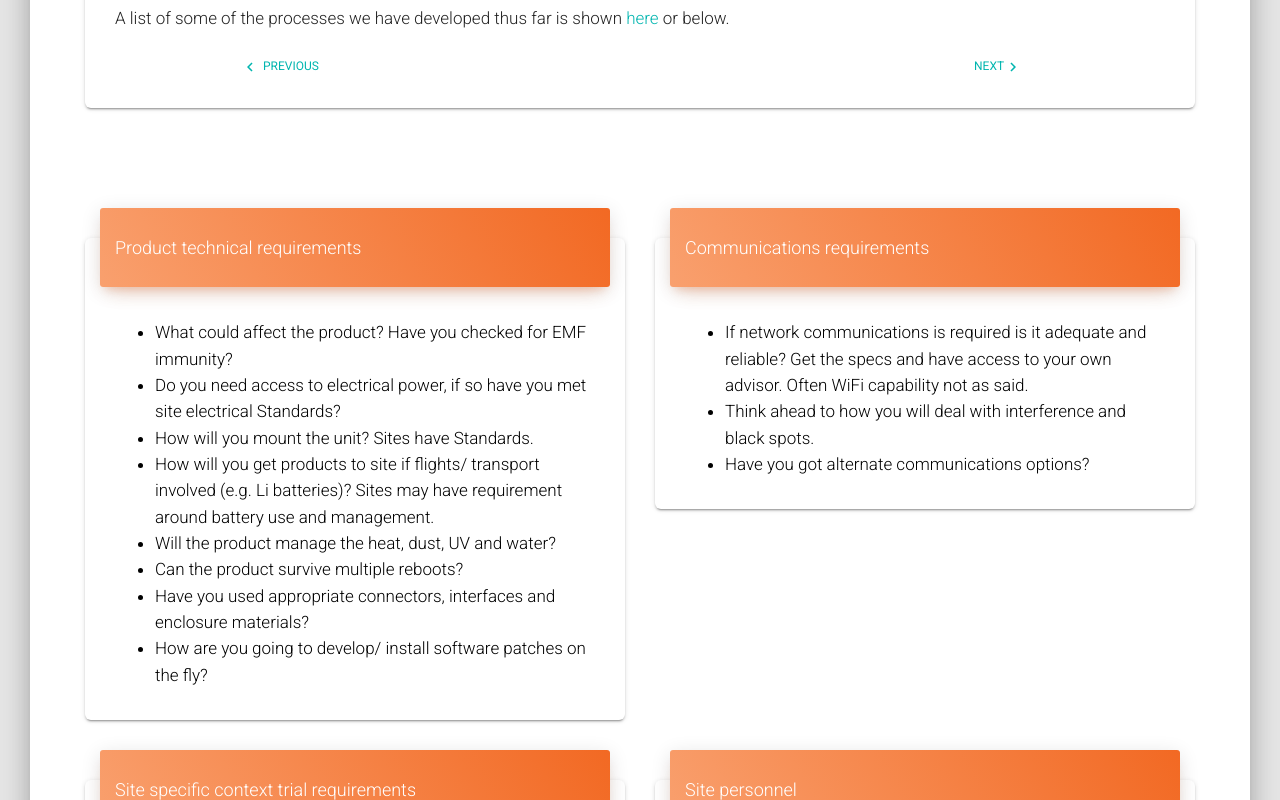
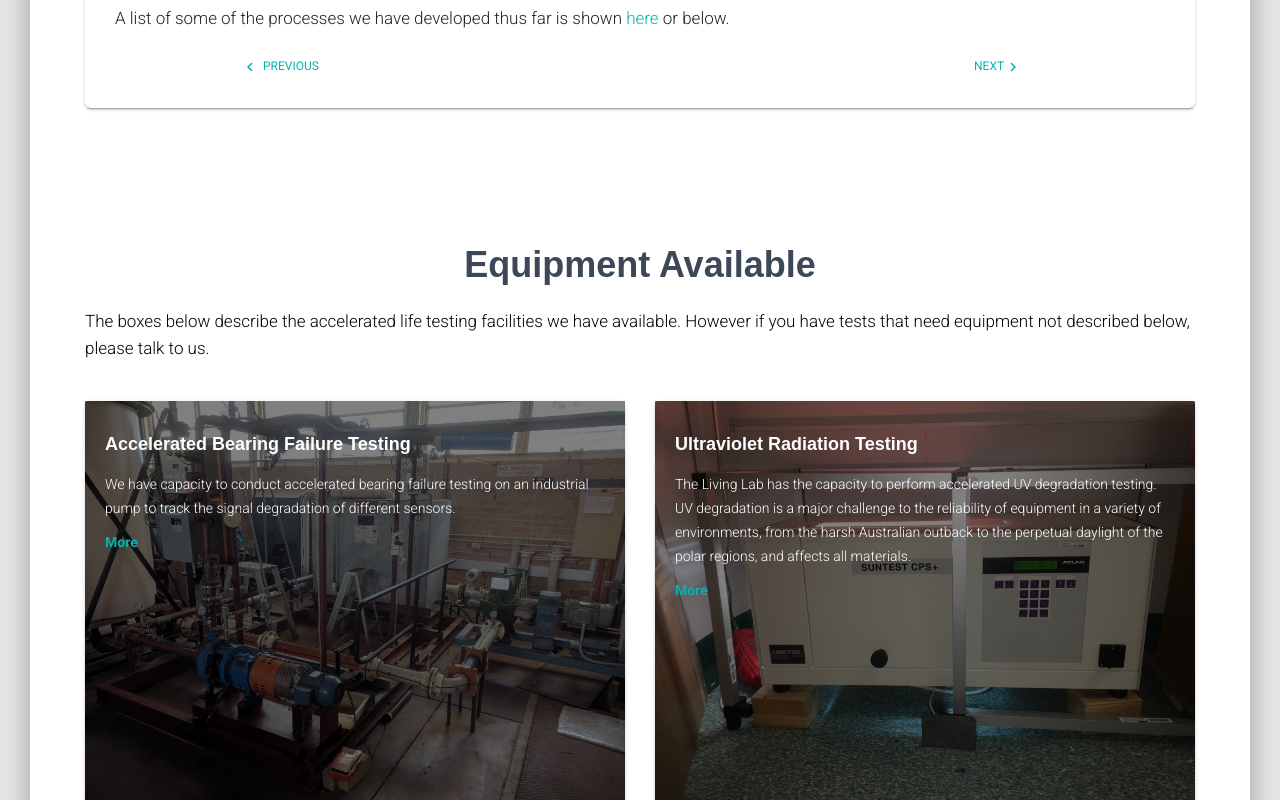
Before and after one commit to uwasystemhealth/livinglab-site-v3, a Next.js app: page /roadmap/accelerated-life-testing/accelerated-life-tests in a window 1280 px wide. Shown: the part 420-1220 px from the top of the page. Built offline with nearby package versions, Linux system fonts and the light colour scheme.

Commit message:
reuse component of cards

```diff
--- a/pages-sections/accelerated-life-testing/AcceleratedLifeTesting-Sections/Testings.js
+++ b/pages-sections/accelerated-life-testing/AcceleratedLifeTesting-Sections/Testings.js
@@ -58,14 +58,22 @@ const Testings = () => {
 						</GridItem>
 					))}
 				</GridContainer>
-				<GridContainer justify='center' alignItems='center'>
-					<Button color='success' href='/roadmap/accelerated-life-testing'>
-						More About The Roadmap
-					</Button>
-				</GridContainer>
 			</div>
 		</Fragment>
 	);
 };
 
+export const MoreAboutPathway = () => {
+	const classes = useStyles();
+	return (
+		<div className={classes.section}>
+			<GridContainer justify='center' alignItems='center'>
+				<Button color='success' href='/roadmap/accelerated-life-testing'>
+					More About The Roadmap
+				</Button>
+			</GridContainer>
+		</div>
+	);
+};
+
 export default Testings;
--- a/pages-sections/roadmap/RoadmapContent-Sections/RoadmapPathwayPage.js
+++ b/pages-sections/roadmap/RoadmapContent-Sections/RoadmapPathwayPage.js
@@ -40,6 +40,7 @@ const RoadmapPathwayPage = ({
 	nextLink,
 	pathway,
 	pathwayName,
+	children,
 	background = require('assets/img/landing-bg.jpg'),
 }) => {
 	const classes = useStyles();
@@ -90,7 +91,7 @@ const RoadmapPathwayPage = ({
 							</GridContainer>
 						</CardBody>
 					</Card>
-					<Content requirements={requirements}></Content>
+					{children ? children : <Content requirements={requirements}></Content>}
 				</div>
 			</div>
 		</Fragment>
--- a/pages/accelerated-life-testing/index.js
+++ b/pages/accelerated-life-testing/index.js
@@ -12,7 +12,7 @@ import Parallax from 'components/MaterialKit/Parallax/Parallax.js';
 
 // SECTIONS
 import ALTDescription from 'pages-sections/accelerated-life-testing/AcceleratedLifeTesting-Sections/Description.js';
-import Testings from 'pages-sections/accelerated-life-testing/AcceleratedLifeTesting-Sections/Testings.js';
+import Testings, { MoreAboutPathway } from 'pages-sections/accelerated-life-testing/AcceleratedLifeTesting-Sections/Testings.js';
 
 import styles from 'assets/jss/nextjs-material-kit/pages/landingPage.js';
 const useStyles = makeStyles(styles);
@@ -30,6 +30,7 @@ const AcceleratedLifeTesting = () => {
 				<div className={classes.container}>
 					<ALTDescription></ALTDescription>
 					<Testings></Testings>
+					<MoreAboutPathway></MoreAboutPathway>
 				</div>
 			</div>
 		</Fragment>
--- /dev/null
+++ b/pages/roadmap/accelerated-life-testing/accelerated-life-tests.js
@@ -0,0 +1,30 @@
+import React from 'react';
+import { stringToLink } from 'helpers/validation';
+
+// DATA CONTENT
+import PATHWAY from 'data/Roadmap-AcceleratedLifeTesting.json';
+
+// SECTIONS
+import RoadmapPathwayPage from 'pages-sections/roadmap/RoadmapContent-Sections/RoadmapPathwayPage.js';
+import Testings from 'pages-sections/accelerated-life-testing/AcceleratedLifeTesting-Sections/Testings.js';
+
+const getPathwayObject = () => {
+	// REPLACE TITLE SPACES WITH - THEN COMPARE
+	const OBJECT_INDEX = 2;
+	const object = PATHWAY[OBJECT_INDEX];
+	object.index = OBJECT_INDEX; // ATTACHES THE INDEX TO THE OBJECT
+	object.previousLink = OBJECT_INDEX - 1 >= 0 ? stringToLink(PATHWAY[OBJECT_INDEX - 1].title) : null;
+	object.nextLink = OBJECT_INDEX + 1 < PATHWAY.length ? stringToLink(PATHWAY[OBJECT_INDEX + 1].title) : null;
+	return object;
+};
+
+const AcceleratedLifeTests = () => {
+	const pathwayObject = getPathwayObject();
+	return (
+		<RoadmapPathwayPage {...pathwayObject} pathway={PATHWAY} pathwayName='Accelerated Life Testing'>
+			<Testings></Testings>
+		</RoadmapPathwayPage>
+	);
+};
+
+export default AcceleratedLifeTests;
```
